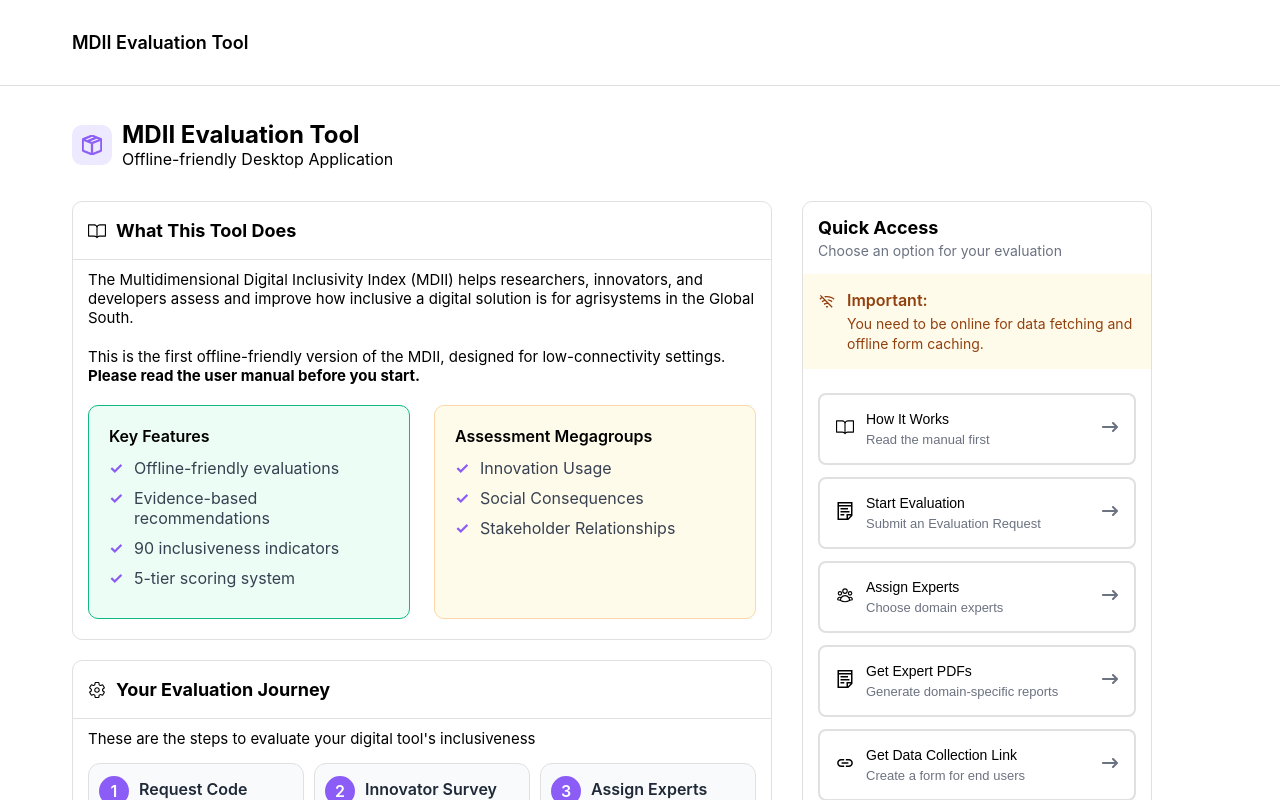
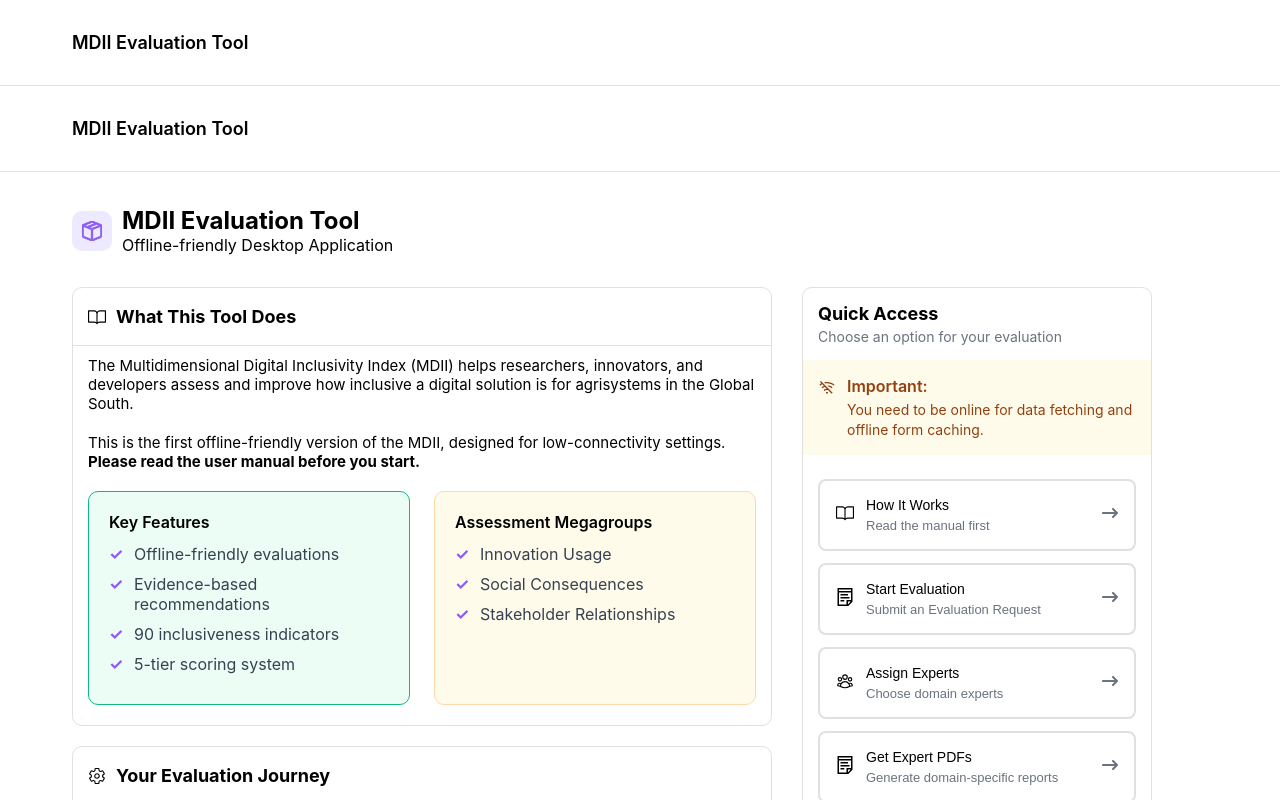
Before and after one commit to saliha-ziyard/mdii-offline-desktop-app, a React app: page / in a window 1280 px wide. Shown: the top 800 px of the page. Built offline with nearby package versions, Linux system fonts and the light colour scheme.

Commit message:
header updated

```diff
--- a/src/components/subcomponents/MainDashboard.jsx
+++ b/src/components/subcomponents/MainDashboard.jsx
@@ -1,4 +1,5 @@
 import React from "react";
+import Header from "./Header";
 import { BsBoxSeam } from "react-icons/bs";
 import { GoBook } from "react-icons/go";
 import { IoSettingsOutline } from "react-icons/io5";
@@ -12,6 +13,8 @@ import { FaArrowRightLong } from "react-icons/fa6";
 
 const MainDashboard = ({ setCurrentPage }) => {
   return (
+    <>
+    <Header />
     <div className="dashboard-container">
       <div className="main-dashboard">
         <div className="heading-main">
@@ -289,6 +292,7 @@ const MainDashboard = ({ setCurrentPage }) => {
         </div>
       </div>
     </div>
+    </>
   );
 };
 
```
